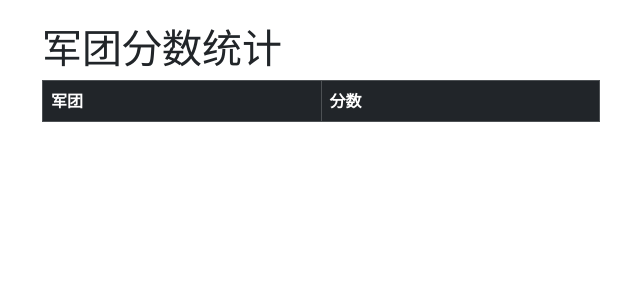
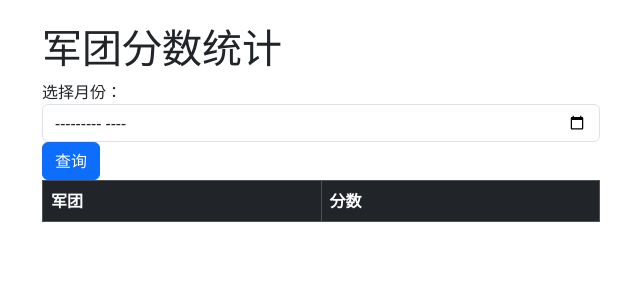
Before and after one commit to DakengDing/shuguangKFC_docker, a Django app: page /juntuan_scores/ in a window 1280 px wide. Shown: the part 56-356 px from the top of the page, without its empty margins (319-959 px from the left). Run offline with Django 4.2, Linux system fonts and the light colour scheme; data that the repository does not hold is empty.

Commit message:
add month selection

```diff
--- a/app/core/settings.py
+++ b/app/core/settings.py
@@ -23,6 +23,7 @@ BASE_DIR = Path(__file__).resolve().parent.parent
 # SECURITY WARNING: keep the secret key used in production secret!
 
 SECRET_KEY = os.getenv('SECRET_KEY')
+
 
 
 
--- a/app/website/templates/juntuan_scores.html
+++ b/app/website/templates/juntuan_scores.html
@@ -2,6 +2,14 @@
 
 <div class="col-md-6 offset-md-3">
   <h1>军团分数统计</h1>
+<form method="POST">
+  {% csrf_token %}
+  <div class="form-group">
+    <label for="month">选择月份：</label>
+    <input type="month" class="form-control" name="month" id="month" required>
+  </div>
+  <button type="submit" class="btn btn-primary">查询</button>
+</form>
   <table class="table table-hover table-bordered">
     <thead class="table-dark">
       <tr>
--- a/app/website/views.py
+++ b/app/website/views.py
@@ -1,3 +1,4 @@
+import calendar
 from datetime import datetime
 
 from django.db.models import Sum, Count, Q, OuterRef, Subquery
@@ -14,6 +15,7 @@ from .esi import Esi
 from .trans import Trans
 from django.contrib.auth.decorators import login_required
 from .signals import add_user_fc
+from datetime import date,datetime
 
 
 
@@ -253,21 +255,32 @@ def add_jiandui(request):
 #
 #     return render(request, 'juntuan_scores.html', {'juntuans': juntuans})
 def juntuan_scores(request):
+    if request.method == 'POST':
+        selected_month = request.POST.get('month')
+        selected_month = datetime.strptime(selected_month, '%Y-%m')
+    else:
+        selected_month = date.today()
+
+    first_day_of_month = selected_month.replace(day=1)
+    last_day_of_month = selected_month.replace(day=calendar.monthrange(selected_month.year, selected_month.month)[1])
+
     # 获取所有军团
     juntuans = Juntuan.objects.all()
+
 
     # 初始化结果字典
     fleet_summary = {}
 
     for juntuan in juntuans:
         # 获取当前军团的所有角色（成员）
+
         members = Renwu.objects.filter(juntuan=juntuan)
 
         # 初始化军团成员参加舰队的次数
         fleet_count = 0
 
         # 查询当月的所有舰队
-        fleets = Jiandui.objects.all()
+        fleets = Jiandui.objects.filter(timeCreate__range=(first_day_of_month, last_day_of_month))
 
         # 遍历所有舰队，检查舰队的成员是否包含当前军团的成员
         for fleet in fleets:
```
Also changed, not shown: app/website/migrations/0012_alter_renwu_juntuan.py (added).
